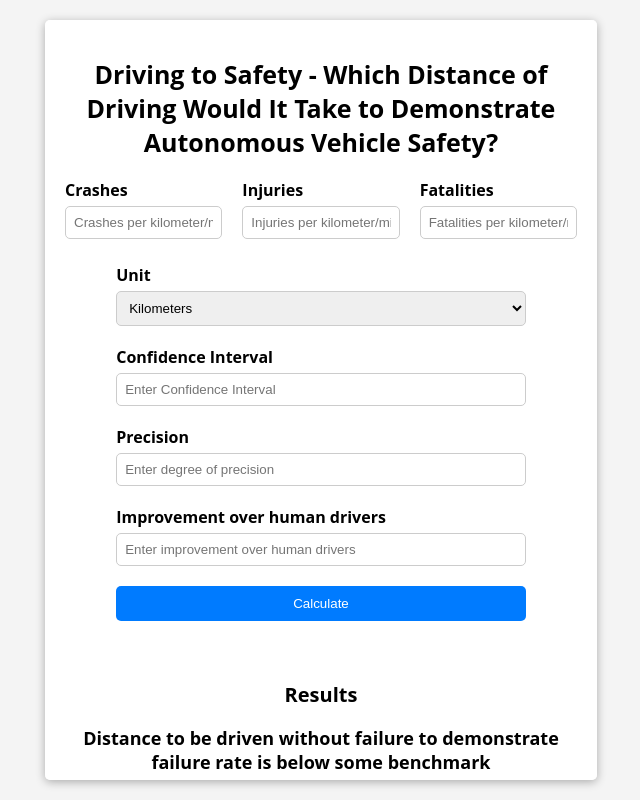
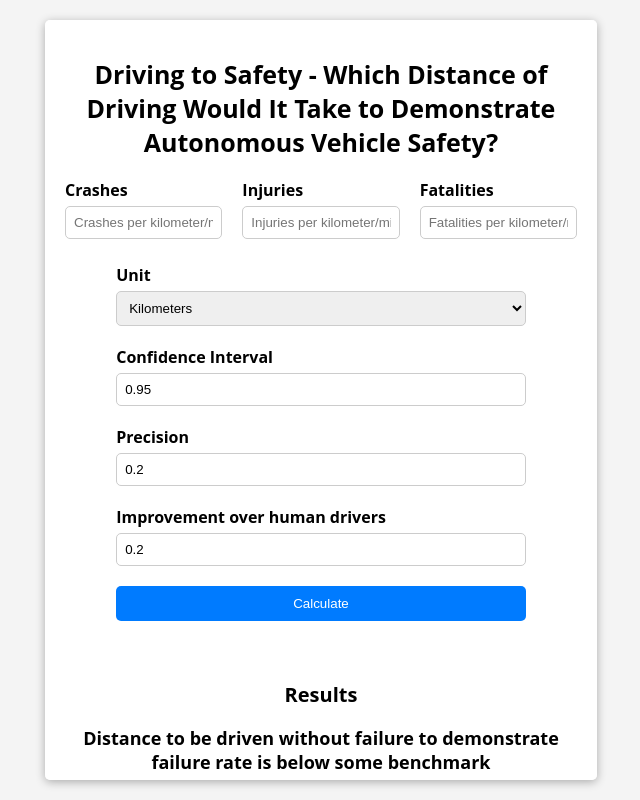
Before and after one commit to jspieler/driving-to-safety, a plain HTML site: page index.html in a window 1280 px wide. Shown: the whole page, without its empty margins (319-959 px from the left). Drawn offline with nearby package versions, Linux system fonts and the light colour scheme.

Commit message:
Set default values for confidence interval, precision and improvement

```diff
--- a/index.html
+++ b/index.html
@@ -64,6 +64,7 @@
           id="confidence"
           name="confidence"
           placeholder="Enter Confidence Interval"
+          value="0.95"
           title="Confidence interval as decimal number"
         />
 
@@ -73,6 +74,7 @@
           id="precision"
           name="precision"
           placeholder="Enter degree of precision"
+          value="0.2"
           title="Degree of precision as decimal number"
         />
 
@@ -82,6 +84,7 @@
           id="improvement"
           name="improvement"
           placeholder="Enter improvement over human drivers"
+          value="0.2"
           title="Percentage improvement over human drivers as decimal number"
         />
 
@@ -114,7 +117,7 @@
       </div>
     </div>
 
-    <script src="https://cdnjs.cloudflare.com/ajax/libs/Chart.js/2.9.3/Chart.min.js"></script>
+    <script src="https://cdn.jsdelivr.net/npm/chart.js"></script>
     <script src="https://cdn.jsdelivr.net/npm/jstat@latest/dist/jstat.min.js"></script>
     <script src="script.js"></script>
   </body>
```
